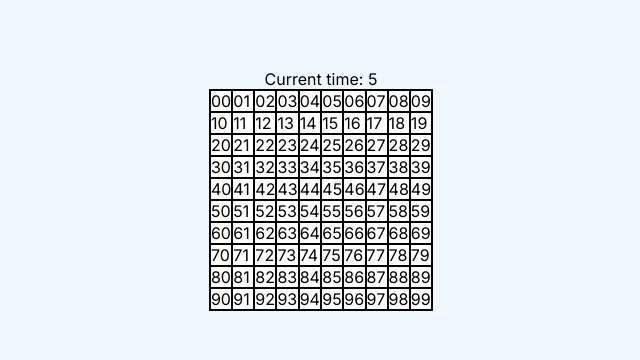
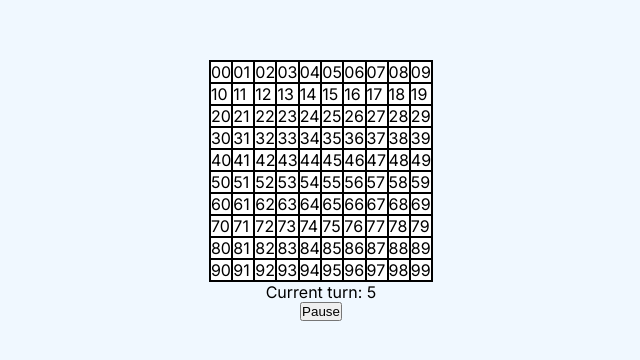
Before and after one commit to CavalcanteLucas/golly--1, a Next.js app: page / in a window 1280 px wide. Shown: the part 210-570 px from the top of the page, without its empty margins (319-959 px from the left). Built offline with nearby package versions, Linux system fonts and the light colour scheme.

Commit message:
Implement pause button

```diff
--- a/src/app/page.tsx
+++ b/src/app/page.tsx
@@ -4,7 +4,7 @@ import React, { useState, useEffect } from "react";
 
 class MyBoard {
   size: number;
-  board: Array<Array<{x: number; y: number; state: boolean}>>;
+  board: Array<Array<{ x: number; y: number; state: boolean }>>;
 
   constructor(size = 10, initialBoard?: MyBoard) {
     this.size = size;
@@ -90,22 +90,32 @@ function BoardComponent() {
   );
 }
 
-function ClockComponent() {
+function TurnCounter() {
   const [count, setCount] = useState(0);
+  const [paused, setPaused] = useState(false);
 
   useEffect(() => {
-    const id = setInterval(() => {
-      setCount((oldCount) => oldCount + 1);
-    }, 1000);
+    let turn: NodeJS.Timeout;
+
+    if (!paused) {
+      turn = setInterval(() => {
+        setCount((oldCount) => oldCount + 1);
+      }, 1000);
+    }
 
     return () => {
-      clearInterval(id);
+      clearInterval(turn);
     };
-  }, []);
+  }, [paused]);
+
+  const handlePause = () => {
+    setPaused(!paused);
+  };
 
   return (
     <>
-      <div>Current time: {count}</div>
+      <div>Current turn: {count}</div>
+      <button onClick={handlePause}>{paused ? "Resume" : "Pause"}</button>
     </>
   );
 }
@@ -114,8 +124,8 @@ export default function Home() {
   return (
     <main>
       <div className="content">
-        <ClockComponent />
         <BoardComponent />
+        <TurnCounter />
       </div>
     </main>
   );
```
